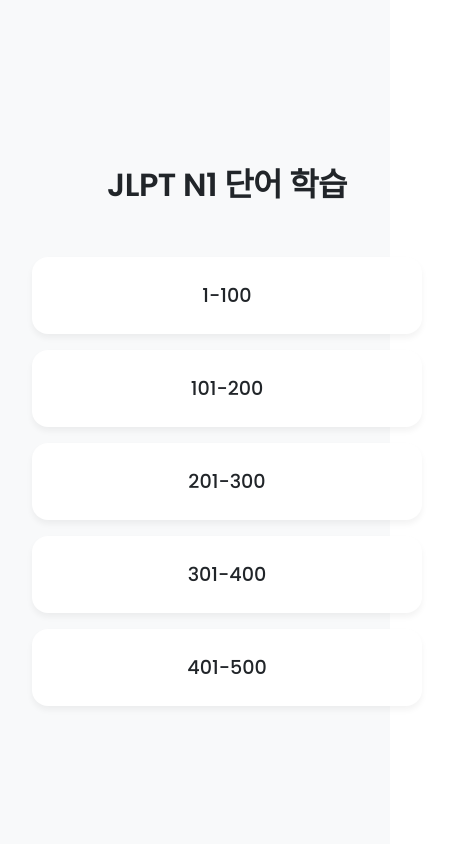
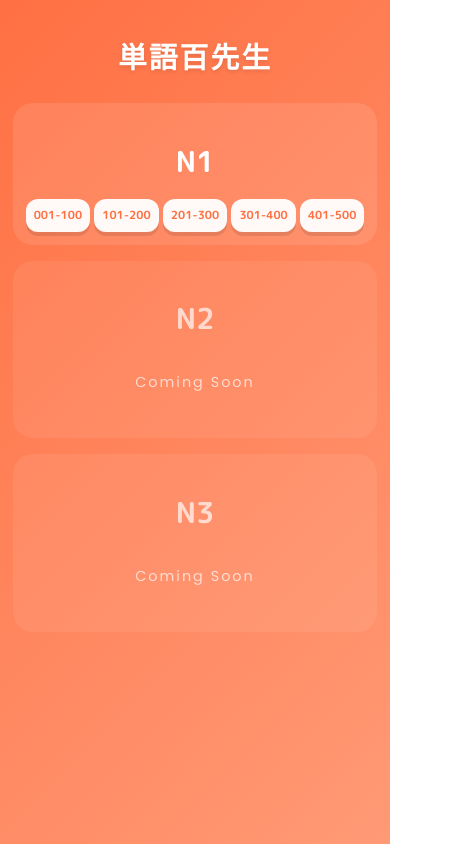
Before and after one commit to CobyApp/Japanese-Study, a React (Create React App) app: page / in a window 390 px wide. Shown: the whole page, 454 px wide, since content can reach past the window. Built offline with nearby package versions, Linux system fonts and the light colour scheme.

Commit message:
[FEAT] 카드 수정

```diff
--- a/public/index.html
+++ b/public/index.html
@@ -24,8 +24,8 @@
       work correctly both with client-side routing and a non-root public URL.
       Learn how to configure a non-root public URL by running `npm run build`.
     -->
-    <title>React App</title>
-    <link href="https://fonts.googleapis.com/css2?family=Noto+Sans+JP:wght@400;500;700&family=Noto+Serif+JP:wght@400;700&family=Noto+Sans+KR:wght@400;500;700&family=Poppins:wght@400;500;600;700&display=swap" rel="stylesheet">
+    <title>単語百先生</title>
+    <link href="https://fonts.googleapis.com/css2?family=M+PLUS+Rounded+1c:wght@400;500;700&family=Noto+Sans+JP:wght@400;500;700&family=Noto+Serif+JP:wght@400;700&family=Noto+Sans+KR:wght@400;500;700&family=Poppins:wght@400;500;600;700&display=swap" rel="stylesheet">
   </head>
   <body>
     <noscript>You need to enable JavaScript to run this app.</noscript>
--- a/src/App.css
+++ b/src/App.css
@@ -1,6 +1,7 @@
 .App {
   min-height: 100vh;
-  background: #f8f9fa;
+  background: #ff7043;
+  background: linear-gradient(135deg, #ff7043 0%, #ff9a76 100%);
   display: flex;
   flex-direction: column;
 }
@@ -9,71 +10,146 @@
   flex: 1;
   display: flex;
   flex-direction: column;
-  justify-content: center;
   align-items: center;
-  padding: 3rem 2rem;
+  padding: 1rem;
+  width: 100%;
   max-width: 1200px;
   margin: 0 auto;
-  width: 100%;
+  box-sizing: border-box;
 }
 
 .title {
-  font-family: 'Poppins', sans-serif;
-  font-size: 2.8rem;
-  color: #212529;
-  margin-bottom: 4rem;
-  font-weight: 600;
+  font-family: 'M PLUS Rounded 1c', sans-serif;
+  font-size: 3.5rem;
+  color: #fff;
+  margin-bottom: 3rem;
+  font-weight: 700;
   text-align: center;
-  letter-spacing: -0.5px;
+  letter-spacing: 2px;
+  text-shadow: 0 2px 4px rgba(0,0,0,0.1);
+}
+
+.level-section {
+  width: 100%;
+  max-width: 800px;
+  margin-bottom: 3rem;
+  background: rgba(255, 255, 255, 0.1);
+  border-radius: 20px;
+  padding: 2rem;
+}
+
+.level-title {
+  font-family: 'M PLUS Rounded 1c', sans-serif;
+  font-size: 2rem;
+  color: #fff;
+  margin-bottom: 1.5rem;
+  text-align: center;
+  font-weight: 700;
 }
 
 .section-buttons {
   display: grid;
-  grid-template-columns: repeat(auto-fit, minmax(280px, 1fr));
-  gap: 1.5rem;
+  grid-template-columns: repeat(5, 1fr);
+  gap: 1rem;
   width: 100%;
-  padding: 0 1rem;
 }
 
 .section-button {
-  background: white;
+  background: rgba(255, 255, 255, 0.95);
   border: none;
-  padding: 2rem;
-  border-radius: 16px;
+  padding: 1rem;
+  border-radius: 12px;
   font-size: 1.2rem;
-  color: #212529;
+  color: #ff7043;
   cursor: pointer;
-  font-family: 'Poppins', sans-serif;
-  font-weight: 500;
-  box-shadow: 0 4px 6px rgba(0, 0, 0, 0.05);
+  font-family: 'M PLUS Rounded 1c', sans-serif;
+  font-weight: 700;
   transition: all 0.3s ease;
-  display: flex;
-  flex-direction: column;
-  align-items: center;
-  gap: 0.5rem;
+  box-shadow: 0 4px 0 rgba(0,0,0,0.1);
+  -webkit-tap-highlight-color: transparent;
 }
 
 .section-button:hover {
-  transform: translateY(-5px);
-  box-shadow: 0 8px 15px rgba(0, 0, 0, 0.1);
+  transform: translateY(-2px);
+  box-shadow: 0 6px 0 rgba(0,0,0,0.1);
 }
 
-.section-button span {
-  font-size: 0.9rem;
-  color: #6c757d;
+.coming-soon {
+  opacity: 0.7;
+}
+
+.coming-soon-text {
+  text-align: center;
+  color: #fff;
+  font-family: 'Poppins', sans-serif;
+  font-size: 1.2rem;
+  letter-spacing: 2px;
+  margin: 2rem 0;
 }
 
 @media (max-width: 768px) {
+  .main-screen {
+    padding: 1rem 0.5rem;
+  }
+
   .title {
-    font-size: 2rem;
-    margin-bottom: 3rem;
+    font-size: 2.5rem;
+    margin-bottom: 2rem;
+  }
+
+  .level-section {
+    padding: 1rem;
+    margin-bottom: 1.5rem;
+    width: calc(100% - 1rem);
+    box-sizing: border-box;
+  }
+
+  .level-title {
+    font-size: 1.8rem;
+    margin-bottom: 1rem;
   }
 
   .section-buttons {
-    gap: 1rem;
+    grid-template-columns: repeat(5, 1fr);
+    gap: 0.3rem;
   }
 
   .section-button {
-    padding: 1.5rem;
+    font-size: 0.75rem;
+    padding: 0.6rem 0.2rem;
+    width: 100%;
+    box-sizing: border-box;
   }
 }
+
+@media (max-width: 480px) {
+  .main-screen {
+    padding: 1rem 0.3rem;
+  }
+
+  .title {
+    font-size: 1.8rem;
+    margin-bottom: 1.5rem;
+    width: 100%;
+    word-break: keep-all;
+  }
+
+  .level-section {
+    padding: 0.8rem;
+    margin-bottom: 1rem;
+  }
+
+  .section-buttons {
+    grid-template-columns: repeat(5, 1fr);
+    gap: 0.25rem;
+  }
+
+  .section-button {
+    font-size: 0.7rem;
+    padding: 0.5rem 0.15rem;
+  }
+
+  .coming-soon-text {
+    font-size: 0.9rem;
+  }
+}
--- a/src/App.js
+++ b/src/App.js
@@ -5,8 +5,8 @@
 function App() {
   const [selectedSection, setSelectedSection] = useState(null);
 
-  const sections = [
-    { id: '001-100', name: '1-100' },
+  const n1Sections = [
+    { id: '001-100', name: '001-100' },
     { id: '101-200', name: '101-200' },
     { id: '201-300', name: '201-300' },
     { id: '301-400', name: '301-400' },
@@ -20,9 +20,12 @@
   return (
     <div className="App">
       <div className="main-screen">
-        <h1 className="title">JLPT N1 단어 학습</h1>
+        <h1 className="title">単語百先生</h1>
+
+        <div className="level-section">
+          <h2 className="level-title">N1</h2>
           <div className="section-buttons">
-          {sections.map((section) => (
+            {n1Sections.map((section) => (
               <button
                 key={section.id}
                 onClick={() => setSelectedSection(section.id)}
@@ -33,6 +36,17 @@
             ))}
           </div>
         </div>
+
+        <div className="level-section coming-soon">
+          <h2 className="level-title">N2</h2>
+          <p className="coming-soon-text">Coming Soon</p>
+        </div>
+
+        <div className="level-section coming-soon">
+          <h2 className="level-title">N3</h2>
+          <p className="coming-soon-text">Coming Soon</p>
+        </div>
+      </div>
     </div>
   );
 }
--- a/src/components/VocabStudy.css
+++ b/src/components/VocabStudy.css
@@ -5,7 +5,8 @@
   align-items: center;
   justify-content: center;
   gap: 3rem;
-  background: #f8f9fa;
+  background: #ff7043;
+  background: linear-gradient(135deg, #ff7043 0%, #ff9a76 100%);
   padding: 2rem;
   position: relative;
 }
@@ -14,24 +15,24 @@
   position: fixed;
   top: 2rem;
   left: 2rem;
-  width: 3rem;
-  height: 3rem;
+  width: 3.5rem;
+  height: 3.5rem;
   border: none;
-  background: white;
-  color: #212529;
+  background: rgba(255,255,255,0.95);
+  color: #ff7043;
   font-size: 1.2rem;
   cursor: pointer;
-  border-radius: 12px;
-  box-shadow: 0 4px 6px rgba(0, 0, 0, 0.05);
-  transition: all 0.3s ease;
+  border-radius: 16px;
+  box-shadow: 0 4px 0 rgba(0,0,0,0.1);
+  transition: all 0.2s ease;
   display: flex;
   align-items: center;
   justify-content: center;
 }
 
 .back-button:hover {
-  transform: translateX(-3px);
-  box-shadow: 0 6px 8px rgba(0, 0, 0, 0.1);
+  transform: translateY(-2px);
+  box-shadow: 0 6px 0 rgba(0,0,0,0.1);
 }
 
 .card {
@@ -41,6 +42,8 @@
   cursor: pointer;
   transform-style: preserve-3d;
   transition: transform 0.6s cubic-bezier(0.4, 0, 0.2, 1);
+  -webkit-tap-highlight-color: transparent;
+  user-select: none;
 }
 
 .card.flipped {
@@ -56,9 +59,11 @@
   align-items: center;
   justify-content: center;
   border-radius: 24px;
-  background: white;
-  box-shadow: 0 8px 20px rgba(0, 0, 0, 0.08);
+  background: rgba(255,255,255,0.95);
+  box-shadow: 0 12px 0 rgba(0,0,0,0.1);
   overflow: hidden;
+  -webkit-tap-highlight-color: transparent;
+  user-select: none;
 }
 
 .back {
@@ -69,12 +74,26 @@
   position: absolute;
   top: 1.5rem;
   left: 1.5rem;
-  font-family: 'Poppins', sans-serif;
-  font-size: 0.9rem;
-  color: #6c757d;
-  background: #f8f9fa;
+  font-family: 'M PLUS Rounded 1c', sans-serif;
+  font-size: 1rem;
+  color: #ff7043;
+  background: rgba(255, 112, 67, 0.1);
   padding: 0.5rem 1rem;
-  border-radius: 8px;
+  border-radius: 10px;
+  font-weight: 700;
+}
+
+.remaining-count {
+  position: absolute;
+  top: 1.5rem;
+  right: 1.5rem;
+  font-family: 'M PLUS Rounded 1c', sans-serif;
+  font-size: 1rem;
+  color: #ff7043;
+  background: rgba(255, 112, 67, 0.1);
+  padding: 0.5rem 1rem;
+  border-radius: 10px;
+  font-weight: 700;
 }
 
 .content {
@@ -84,10 +103,27 @@
 }
 
 .front .content {
-  font-size: 5.5rem;
+  font-size: clamp(2rem, 5.5rem, 5.5rem);
   font-family: 'Noto Serif JP', serif;
-  color: #212529;
+  color: #333;
+  width: 90%;
+  overflow-wrap: break-word;
+  word-break: keep-all;
+  line-height: 1.2;
+  display: flex;
+  align-items: center;
+  justify-content: center;
+  min-height: 200px;
 }
+
+.front .content[data-length="1"] { font-size: 5.5rem; }
+.front .content[data-length="2"] { font-size: 5rem; }
+.front .content[data-length="3"] { font-size: 4.5rem; }
+.front .content[data-length="4"] { font-size: 4rem; }
+.front .content[data-length="5"] { font-size: 3.5rem; }
+.front .content[data-length="6"] { font-size: 3rem; }
+.front .content[data-length="7"] { font-size: 2.5rem; }
+.front .content[data-length="8"] { font-size: 2rem; }
 
 .back .content {
   display: flex;
@@ -97,14 +133,14 @@
 
 .reading {
   font-size: 2.8rem;
-  font-family: 'Noto Sans JP', sans-serif;
-  color: #228be6;
+  font-family: 'M PLUS Rounded 1c', sans-serif;
+  color: #ff7043;
 }
 
 .meaning {
   font-size: 1.8rem;
-  font-family: 'Noto Sans KR', sans-serif;
-  color: #212529;
+  font-family: 'M PLUS Rounded 1c', sans-serif;
+  color: #333;
   line-height: 1.5;
 }
 
@@ -115,68 +151,89 @@
 
 .known-btn, .unknown-btn {
   padding: 1rem 2.5rem;
-  font-family: 'Poppins', sans-serif;
+  font-family: 'M PLUS Rounded 1c', sans-serif;
   font-size: 1rem;
   border: none;
-  border-radius: 12px;
+  border-radius: 16px;
   cursor: pointer;
-  transition: all 0.3s ease;
-  font-weight: 500;
+  transition: all 0.2s ease;
+  font-weight: 700;
   min-width: 160px;
-  box-shadow: 0 4px 6px rgba(0, 0, 0, 0.05);
+  background: rgba(255,255,255,0.95);
+  box-shadow: 0 6px 0 rgba(0,0,0,0.1);
 }
 
 .known-btn {
-  background: #40c057;
-  color: white;
+  color: #2ecc71;
 }
 
 .unknown-btn {
-  background: #fa5252;
-  color: white;
+  color: #e74c3c;
 }
 
 .known-btn:hover, .unknown-btn:hover {
   transform: translateY(-3px);
-  box-shadow: 0 6px 12px rgba(0, 0, 0, 0.1);
+  box-shadow: 0 9px 0 rgba(0,0,0,0.1);
 }
 
-.remaining-count {
-  position: absolute;
-  top: 1.5rem;
-  right: 1.5rem;
-  font-family: 'Poppins', sans-serif;
-  font-size: 0.9rem;
-  color: #6c757d;
-  background: #f8f9fa;
-  padding: 0.5rem 1rem;
-  border-radius: 8px;
+.known-btn:active, .unknown-btn:active {
+  transform: translateY(3px);
+  box-shadow: 0 3px 0 rgba(0,0,0,0.1);
 }
 
 @media (max-width: 480px) {
-  .card {
-    width: 320px;
-    height: 420px;
+  .study-container {
+    padding: 1rem;
   }
 
-  .front .content {
-    font-size: 4.5rem;
+  .back-button {
+    top: 1rem;
+    left: 1rem;
+    width: 3rem;
+    height: 3rem;
   }
 
+  .card {
+    width: 300px;
+    height: 400px;
+  }
+
+  .front .content[data-length="1"] { font-size: 4.5rem; }
+  .front .content[data-length="2"] { font-size: 4rem; }
+  .front .content[data-length="3"] { font-size: 3.5rem; }
+  .front .content[data-length="4"] { font-size: 3rem; }
+  .front .content[data-length="5"] { font-size: 2.5rem; }
+  .front .content[data-length="6"] { font-size: 2rem; }
+  .front .content[data-length="7"] { font-size: 1.8rem; }
+  .front .content[data-length="8"] { font-size: 1.6rem; }
+
   .reading {
-    font-size: 2.2rem;
+    font-size: 2rem;
   }
 
   .meaning {
-    font-size: 1.5rem;
+    font-size: 1.4rem;
   }
 
   .answer-buttons {
     flex-direction: column;
-    width: 100%;
+    width: 90%;
+    gap: 1rem;
   }
 
   .known-btn, .unknown-btn {
     width: 100%;
+    padding: 0.8rem;
   }
 }
+
+@media (max-width: 360px) {
+  .card {
+    width: 280px;
+    height: 380px;
+  }
+
+  .front .content {
+    font-size: 3.5rem;
+  }
+}
--- a/src/components/VocabStudy.js
+++ b/src/components/VocabStudy.js
@@ -66,7 +66,12 @@
         <div className="front">
           <span className="card-number">#{currentWord.id}</span>
           <span className="remaining-count">{remainingWords.length}</span>
-          <div className="content">{currentWord.kanji}</div>
+          <div
+            className="content"
+            data-length={currentWord.kanji.length}
+          >
+            {currentWord.kanji}
+          </div>
         </div>
         <div className="back">
           <div className="content">
```
Lines whose indentation alone changed are shown as unchanged.
